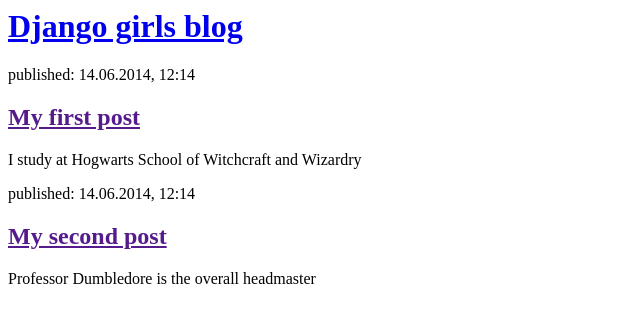
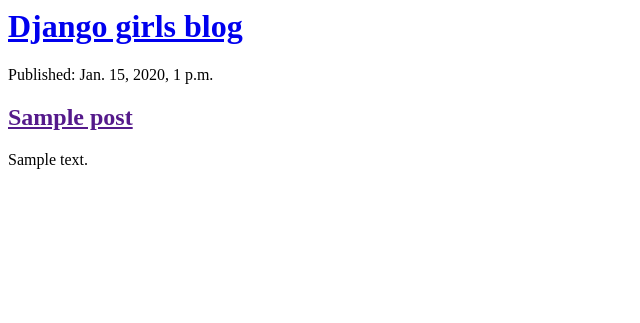
Before and after one commit to fredrickkemosi/my-first-blog, a Django app: template blog/templates/blog/post_list.html in a window 1280 px wide. Shown: the top 323 px of the page, without its empty margins (0-640 px from the left). Run offline with Django 3.2, Linux system fonts and the light colour scheme; the template is opened without the code that fills it: values that come from a table or form of the project are taken from there, others are empty; tables that the repository leaves empty hold one stand-in row (values such as "Sample post").

Commit message:
Modified templates to display posts from database.

```diff
--- a/blog/templates/blog/post_list.html
+++ b/blog/templates/blog/post_list.html
@@ -6,16 +6,18 @@
         <div>
             <h1><a href="/">Django girls blog</a></h1>
         </div>
-        <div>
-            <p> published: 14.06.2014, 12:14</p>
-            <h2><a href="">My first post</a></h2>
-            <p>I study at Hogwarts School of Witchcraft and Wizardry</p>
+
+            {% for post in posts  %}
+            <div>
+                <p>Published: {{ post.published_date }}</p>
+                <h2><a href="">{{ post.title }}</a></h2>
+                <p>{{ post.text | linebreaksbr }}</p>
+            </div>
+
+            {% endfor %}
+
         </div>
 
-        <div>
-            <p> published: 14.06.2014, 12:14</p>
-            <h2><a href="">My second post</a></h2>
-            <p>Professor Dumbledore is the overall headmaster</p>
         </div>
     </body>
 </html>
```
Also changed, not shown: blog/views.py (+5 -2 lines).
